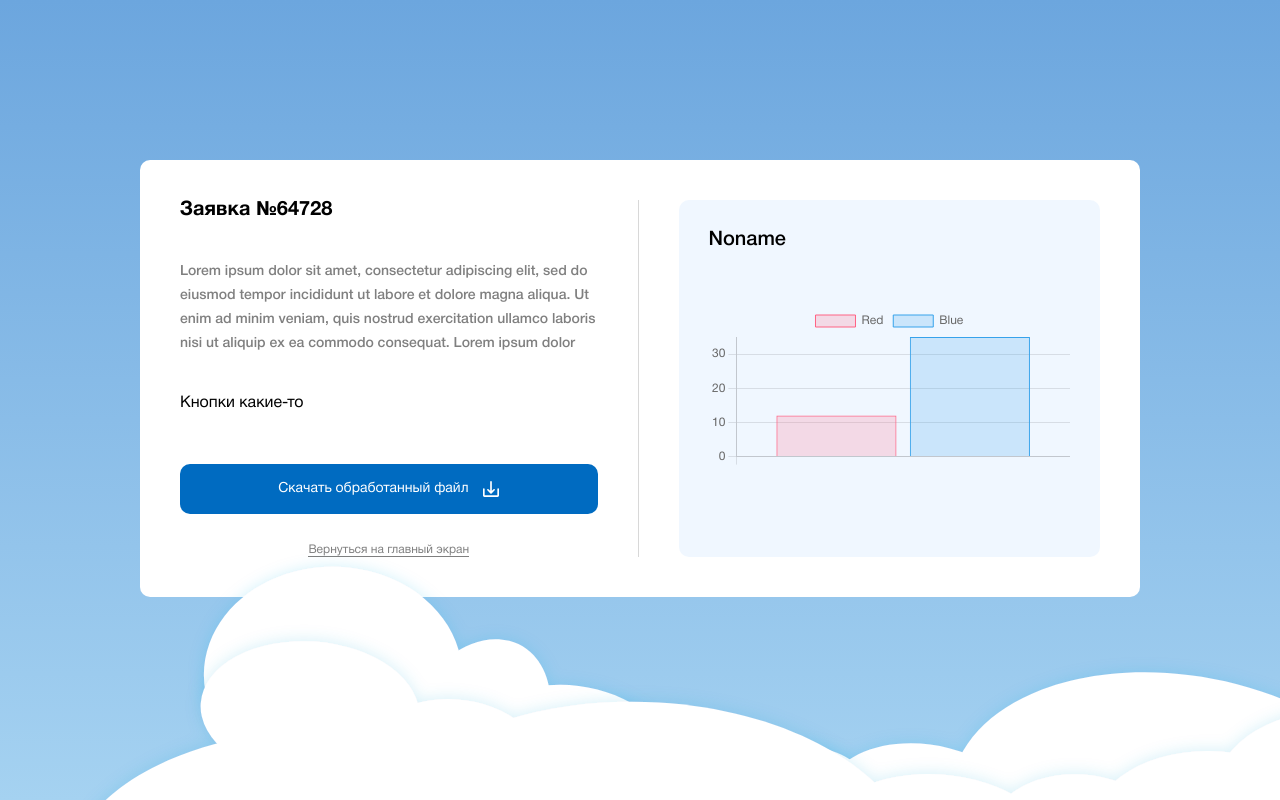
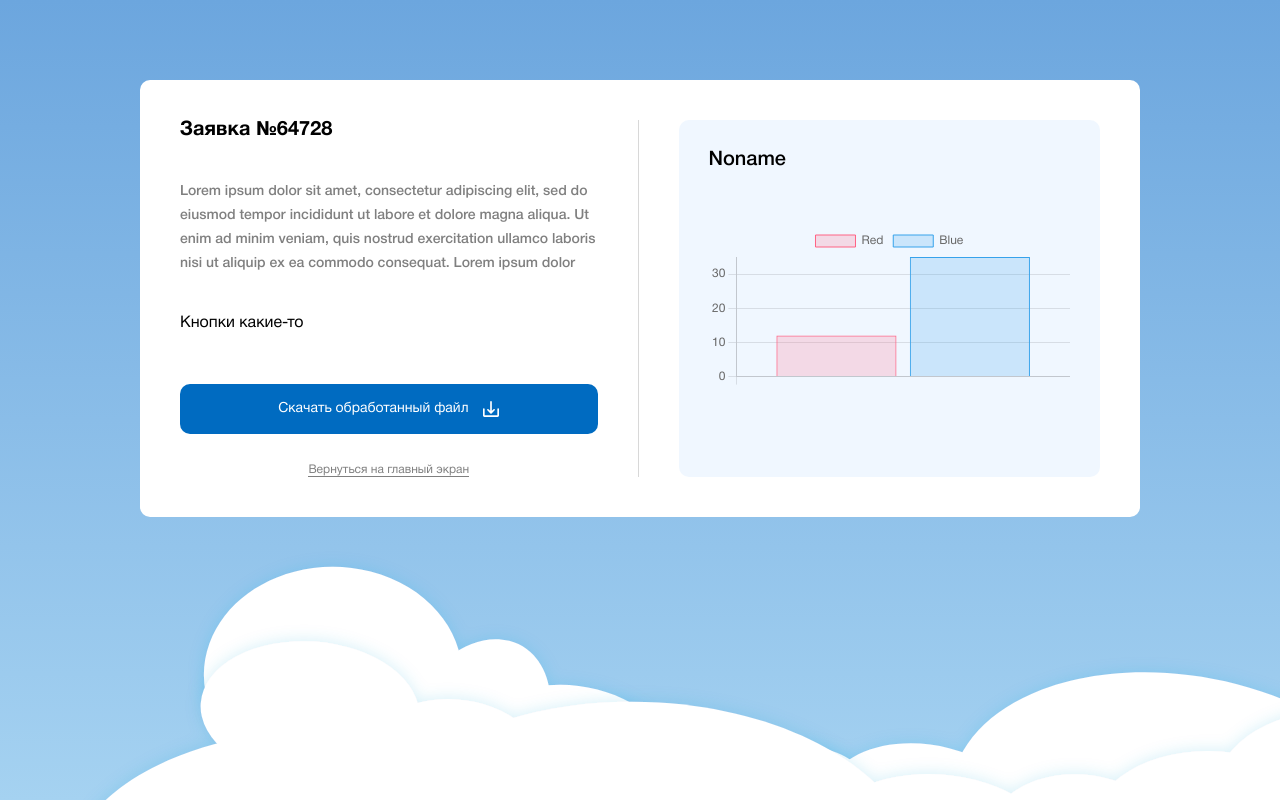
Before and after one commit to RTUITLab/Avia-Hack-2021-RealityGang-Front, a React (Create React App) app: page /message in a window 1280 px wide. Built offline with nearby package versions, Linux system fonts and the light colour scheme; no server answers.

Commit message:
added motion in messages + fixed top padding

```diff
--- a/src/Common/commonStyles.scss
+++ b/src/Common/commonStyles.scss
@@ -4,6 +4,11 @@
     width: 100%;
     position: relative;
     background: linear-gradient(#6ca6de, #a5d2f1);
+}
+
+.inner {
+    z-index: 2;
+    position: relative;
 }
 
 .container {
--- a/src/Components/Container/Container.jsx
+++ b/src/Components/Container/Container.jsx
@@ -13,6 +13,7 @@ const Container = (props) => {
 
     return (
         <>
+            <div className={'inner'}>
                 {
                     isAuth &&
                         <>
@@ -26,6 +27,7 @@ const Container = (props) => {
                     <Route exact path='/pending' render={ () => <Pending />} />
                     <Route exact path='/message' render={ () => <MessageContainer />} />
                 </Switch>
+            </div>
         </>
     )
 }
--- a/src/Components/Container/CreateMessage/CreateMessage.module.scss
+++ b/src/Components/Container/CreateMessage/CreateMessage.module.scss
@@ -2,7 +2,7 @@
 
 .createContainer {
     width: 530px;
-    padding-top: 120px;
+    padding-top: 8vh;
     margin: 0 auto;
     padding-bottom: 200px;
 }
--- a/src/Components/Container/CreateMessage/Pending/Pending.module.scss
+++ b/src/Components/Container/CreateMessage/Pending/Pending.module.scss
@@ -2,7 +2,7 @@
 
 .pendingContainer {
     width: 404px;
-    padding-top: 200px;
+    padding-top: 20vh;
     margin: 0 auto;
 }
 
--- a/src/Components/Container/Main/Account/Account.module.scss
+++ b/src/Components/Container/Main/Account/Account.module.scss
@@ -2,7 +2,7 @@
 
 .accountContainer {
     position: relative;
-    padding-top: 118px;
+    padding-top: 10vh;
     width: 580px;
     margin: 0 auto;
 }
--- a/src/Components/Container/Main/Main.module.scss
+++ b/src/Components/Container/Main/Main.module.scss
@@ -2,7 +2,7 @@
     margin: 0 auto;
     width: 860px;
     text-align: center;
-    padding: 220px 0 0;
+    padding-top: 20vh;
     position: relative;
 }
 
--- a/src/Components/Container/Message/Message.module.scss
+++ b/src/Components/Container/Message/Message.module.scss
@@ -2,7 +2,7 @@
 
 .messageContainer {
     width: 1000px;
-    padding-top: 20vh;
+    padding-top: 10vh;
     margin: 0 auto;
 }
 
@@ -30,6 +30,7 @@
     line-height: 1.71;
     color: $half-opacity-color;
     margin-bottom: 40px;
+    white-space: pre-wrap;
 }
 
 .buttons {
--- a/src/Components/Container/Message/MessageContainer.jsx
+++ b/src/Components/Container/Message/MessageContainer.jsx
@@ -1,11 +1,27 @@
 import React from "react";
 import Message from "./Message";
+import {motion} from "framer-motion";
 
 const MessageContainer = (props) => {
+
+    const animations = {
+        hidden: {
+            opacity: 0,
+            x:0,
+            y: 100,
+        },
+        visible: {
+            opacity: 1,
+            x:0,
+            y:0,
+        }
+    }
+
     return (
-        // <div className={'container'}>
+        <motion.div variants={animations} initial="hidden" animate="visible"
+                    transition={{ duration: 1 }}>
             <Message />
-        // </div>
+        </motion.div>
     )
 }
 
--- a/src/Components/Login/login.module.scss
+++ b/src/Components/Login/login.module.scss
@@ -1,6 +1,6 @@
 .loginContainer {
     width: 438px;
-    padding-top: 250px;
+    padding-top: 20vh;
     margin: 0 auto;
 }
 
```
Lines whose indentation alone changed are shown as unchanged.
